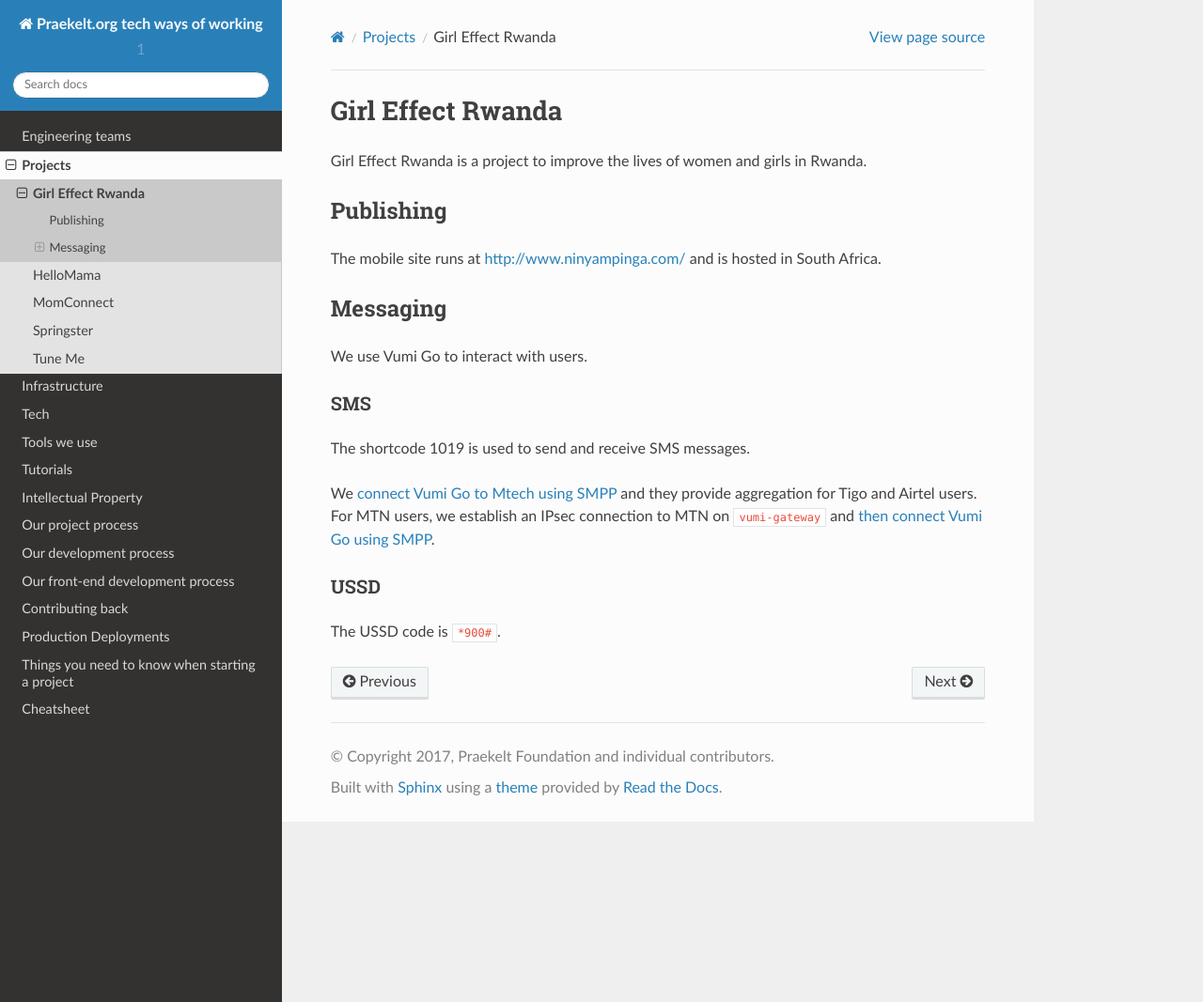
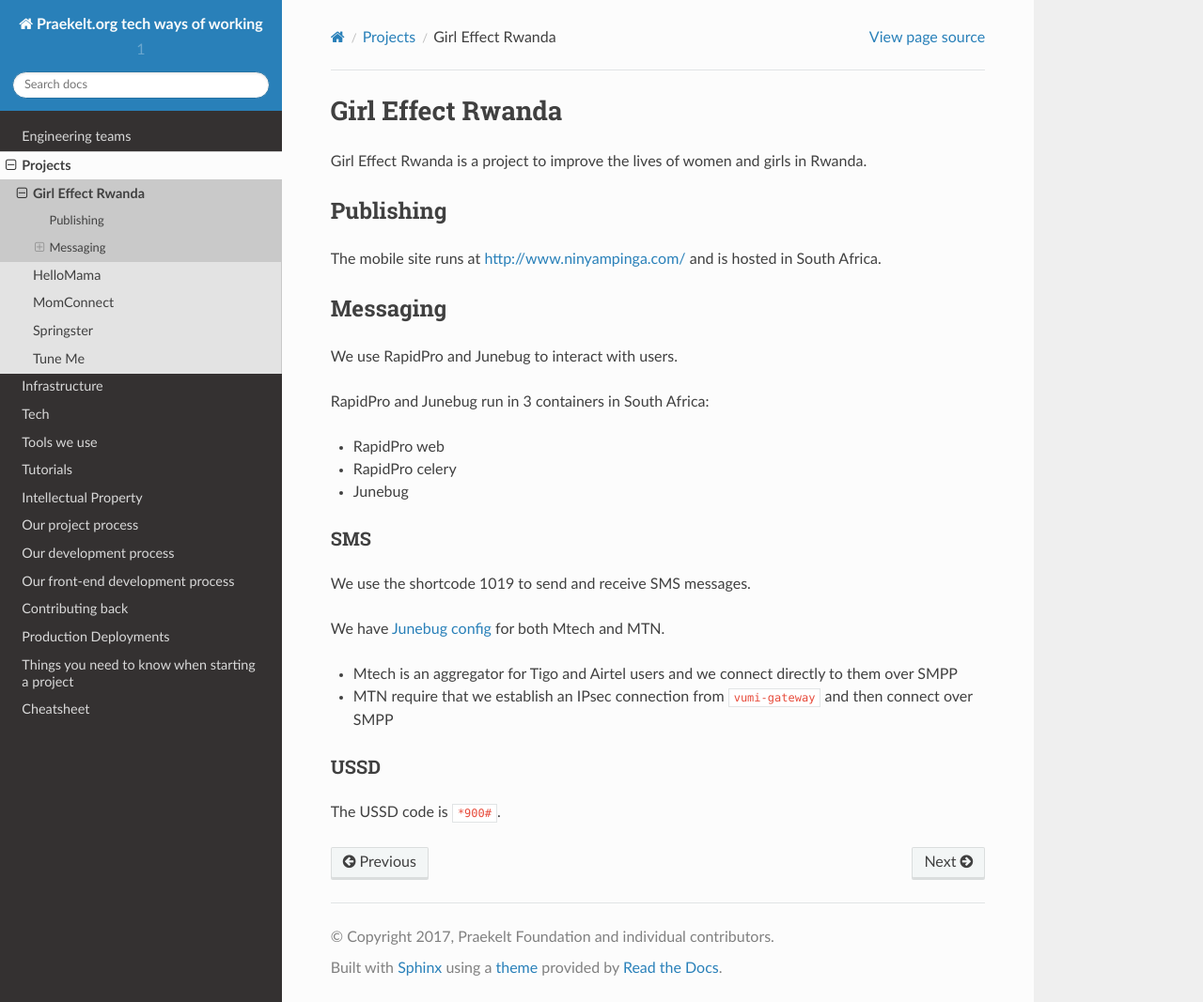
Before and after one commit to praekeltfoundation/ways-of-working, a Sphinx documentation site: the page built from docs/projects/girl-effect-rwanda.md, in a window 1280 px wide and 1067 px high. Shown: the whole window at 94% size. Built offline with Sphinx 7.4.7 and the Read the Docs theme 2.0.0, drawn with Linux system fonts in a browser that asks for light colours.

Commit message:
Update GE Rwanda docs for new RapidPro setup

```diff
--- a/docs/projects/girl-effect-rwanda.md
+++ b/docs/projects/girl-effect-rwanda.md
@@ -8,17 +8,25 @@
 
 ## Messaging
 
-We use Vumi Go to interact with users.
+We use RapidPro and Junebug to interact with users.
+
+RapidPro and Junebug run in 3 containers in South Africa:
+
+- RapidPro web
+- RapidPro celery
+- Junebug
 
 ### SMS
 
-The shortcode 1019 is used to send and receive SMS messages.
+We use the shortcode 1019 to send and receive SMS messages.
 
-We [connect Vumi Go to Mtech using SMPP][sms_mtech] and they provide aggregation for Tigo and Airtel users. For MTN users, we establish an IPsec connection to MTN on `vumi-gateway` and [then connect Vumi Go using SMPP][sms_mtn].
+We have [Junebug config][junebug_config] for both Mtech and MTN.
+
+- Mtech is an aggregator for Tigo and Airtel users and we connect directly to them over SMPP
+- MTN require that we establish an IPsec connection from `vumi-gateway` and then connect over SMPP
 
 ### USSD
 
 The USSD code is `*900#`.
 
-[sms_mtech]: https://github.com/praekelt/puppet/blob/develop/modules/vumigo_prod/files/mtech_rw_smpp_transport.yaml
-[sms_mtn]: https://github.com/praekelt/puppet/blob/develop/modules/vumigo_prod/files/mtn_rw_sms_transport.yaml
+[junebug_config]: https://github.com/praekeltfoundation/girleffect-rwanda-config
```
